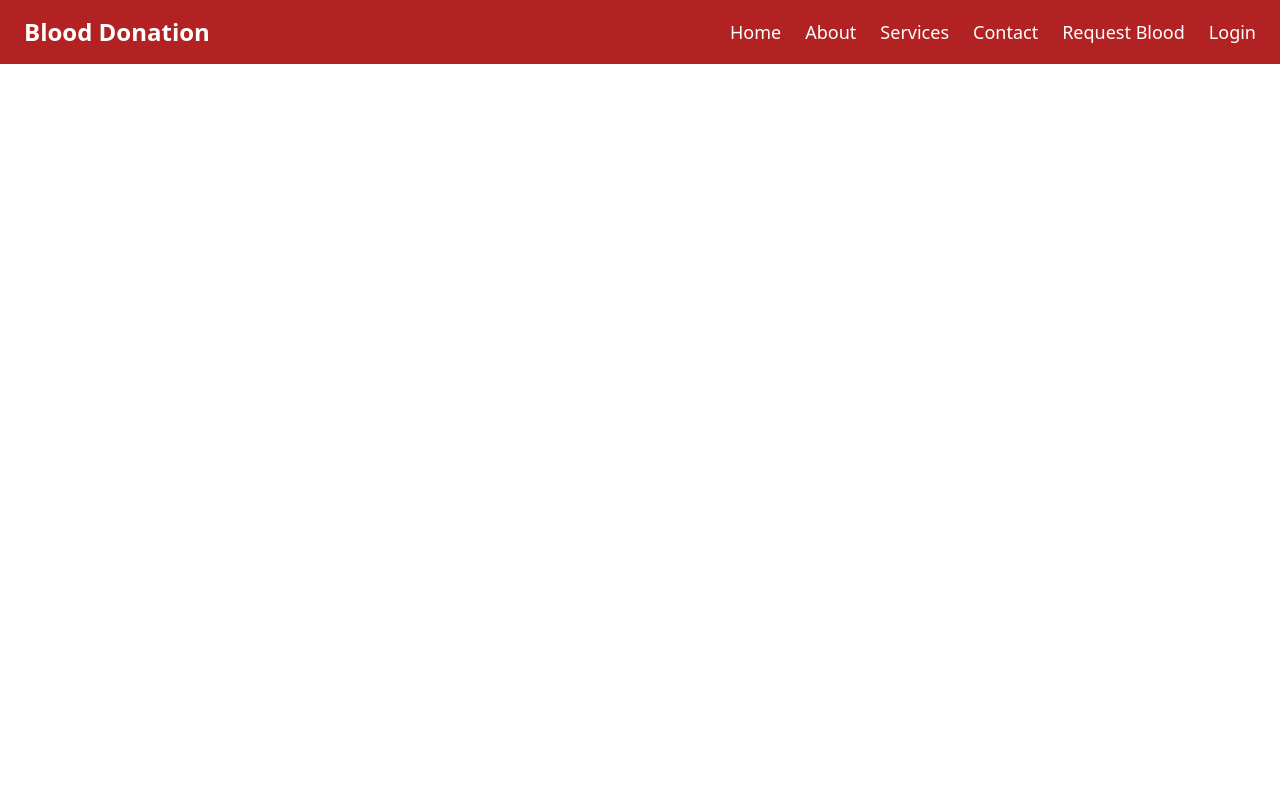
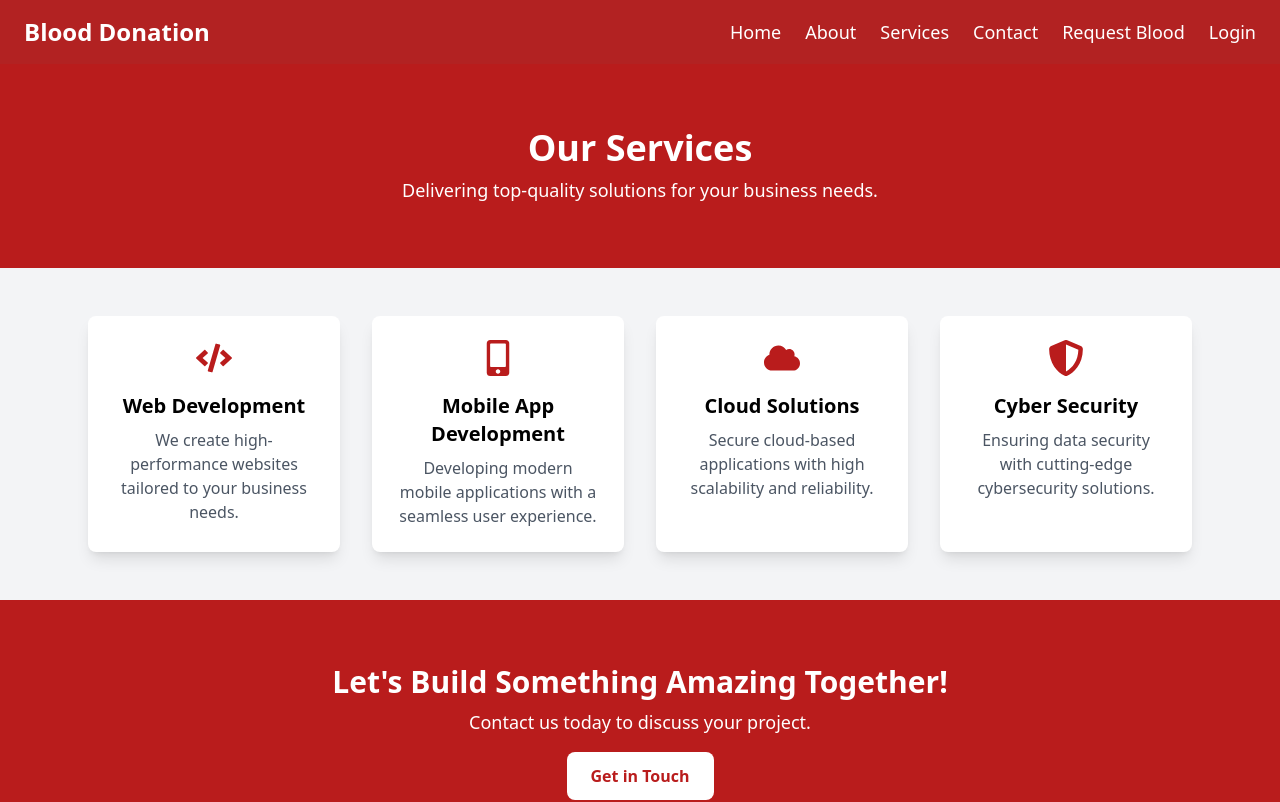
Before and after one commit to mupashirbare/Blood-donation-management, a React (Vite) app in the folder frontend/: page /services in a window 1280 px wide. Shown: the top 802 px of the page. Built offline with nearby package versions, Linux system fonts and the light colour scheme.

Commit message:
i was Added the services pages of the projects .

```diff
--- a/frontend/src/App.jsx
+++ b/frontend/src/App.jsx
@@ -7,6 +7,7 @@ import BloodRequest from "./pages/BloodRequest";
 import Navbar from "./components/Navbar";
 import ContactPage from "./pages/ContactPage";
 import AboutUs from "./pages/AboutUs";
+import ServicesPage from "./pages/ServicesPage";
 
 const App = () => {
   return (
@@ -17,6 +18,7 @@ const App = () => {
         <Route path="/RequestBlood" element={<BloodRequest/>} />
         <Route path="contact" element={<ContactPage/>} />
         <Route path="about" element={<AboutUs/>} />
+        <Route path="services" element={<ServicesPage/>}/>
         <Route path="/login" element={<Login/>} />
         <Route path="/register" element={<Register/>} />
       </Routes>
--- a/frontend/src/components/Navbar.jsx
+++ b/frontend/src/components/Navbar.jsx
@@ -42,7 +42,7 @@ const Navbar = () => {
           </li>
           <li>
             <a
-              href="#services"
+              href="services"
               className="block py-2 md:py-0 md:inline-block text-lg hover:text-[#F8F9FA]"
             >
               Services
--- /dev/null
+++ b/frontend/src/pages/ServicesPage.jsx
@@ -0,0 +1,65 @@
+import { FaCode, FaMobileAlt, FaCloud, FaShieldAlt } from "react-icons/fa";
+import Footer from "../components/Footer";
+
+const services = [
+  {
+    icon: <FaCode className="text-4xl text-red-700" />,
+    title: "Web Development",
+    description: "We create high-performance websites tailored to your business needs.",
+  },
+  {
+    icon: <FaMobileAlt className="text-4xl text-red-700" />,
+    title: "Mobile App Development",
+    description: "Developing modern mobile applications with a seamless user experience.",
+  },
+  {
+    icon: <FaCloud className="text-4xl text-red-700" />,
+    title: "Cloud Solutions",
+    description: "Secure cloud-based applications with high scalability and reliability.",
+  },
+  {
+    icon: <FaShieldAlt className="text-4xl text-red-700" />,
+    title: "Cyber Security",
+    description: "Ensuring data security with cutting-edge cybersecurity solutions.",
+  },
+];
+
+const ServicesPage = () => {
+  return (
+    <div className="bg-gray-100 min-h-screen">
+      {/* Hero Section */}
+      <div className="bg-red-700 text-white text-center py-16 px-4">
+        <h1 className="text-4xl font-bold">Our Services</h1>
+        <p className="text-lg mt-2">Delivering top-quality solutions for your business needs.</p>
+      </div>
+
+      {/* Services Grid */}
+      <div className="max-w-6xl mx-auto py-12 px-6 grid gap-8 sm:grid-cols-2 lg:grid-cols-4">
+        {services.map((service, index) => (
+          <div
+            key={index}
+            className="bg-white p-6 rounded-lg shadow-lg flex flex-col items-center text-center transform hover:scale-105 transition duration-300"
+          >
+            {service.icon}
+            <h2 className="text-xl font-bold mt-4">{service.title}</h2>
+            <p className="text-gray-600 mt-2">{service.description}</p>
+          </div>
+        ))}
+      </div>
+
+      {/* Call to Action */}
+      <div className="text-center bg-red-700 text-white py-16 px-6">
+        <h2 className="text-3xl font-bold">Let's Build Something Amazing Together!</h2>
+        <p className="mt-2 text-lg">Contact us today to discuss your project.</p>
+        <a href="/contact" className="mt-4 inline-block bg-white text-red-700 font-bold py-3 px-6 rounded-lg hover:bg-gray-200 transition">
+          Get in Touch
+        </a>
+      </div>
+
+      {/* Footer */}
+      <Footer />
+    </div>
+  );
+};
+
+export default ServicesPage;
```
